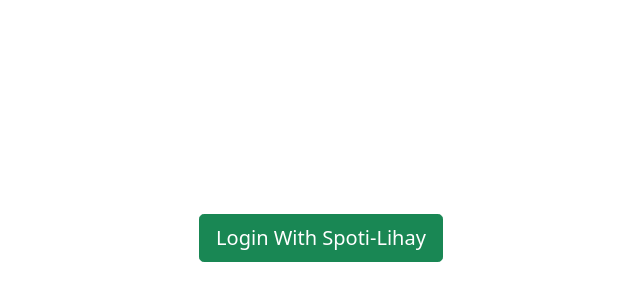
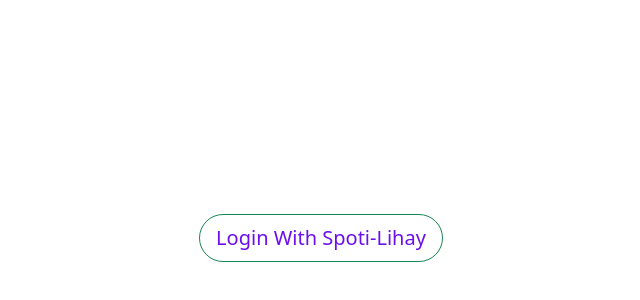
Before and after one commit to lihaybs/spotify-player, a React (Create React App) app in the folder client/: page / in a window 1280 px wide. Shown: the part 162-462 px from the top of the page, without its empty margins (319-959 px from the left). Built offline with nearby package versions, Linux system fonts and the light colour scheme; what spotify-web-api-node would draw is missing.

Commit message:
add littel css in Login button

```diff
--- /dev/null
+++ b/client/src/Login.css
@@ -0,0 +1,5 @@
+#btnLogin {
+  color: rgb(107, 15, 237) !important;
+  border-radius: 100px !important ;
+  background-color: #fff !important;
+}
--- a/client/src/Login.js
+++ b/client/src/Login.js
@@ -1,5 +1,7 @@
 import React from "react"
 import { Container } from "react-bootstrap"
+import "./Login.css"
+
 
 const AUTH_URL = "https://accounts.spotify.com/authorize?client_id=a9558e0a39c242d49c5f3557300ef7e2&response_type=code&redirect_uri=http://localhost:3000&scope=streaming%20user-read-email%20user-read-private%20user-library-read%20user-library-modify%20user-read-playback-state%20user-modify-playback-state"
 
@@ -9,7 +11,7 @@
             className="d-flex justify-content-center align-items-center"
             style={{ minHeight: "100vh" }}
         >
-            <a className="btn btn-success btn-lg" href={AUTH_URL}>
+            <a id="btnLogin" className="btn btn-success btn-lg" href={AUTH_URL}>
                 Login With Spoti-Lihay
             </a>
         </Container>
```
